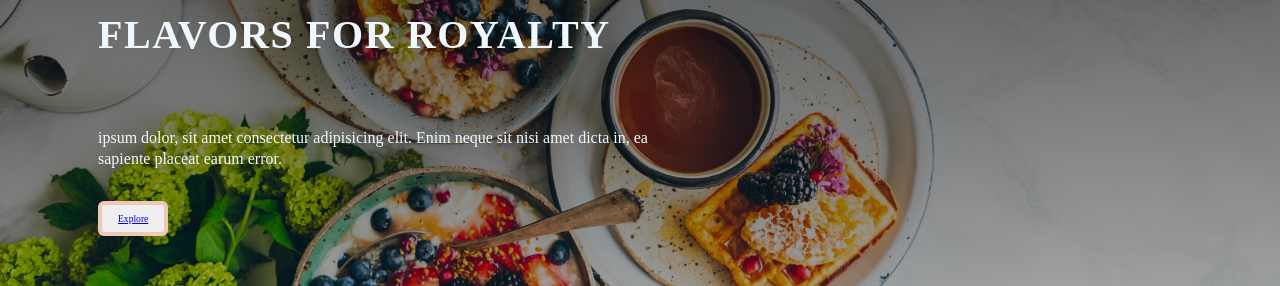
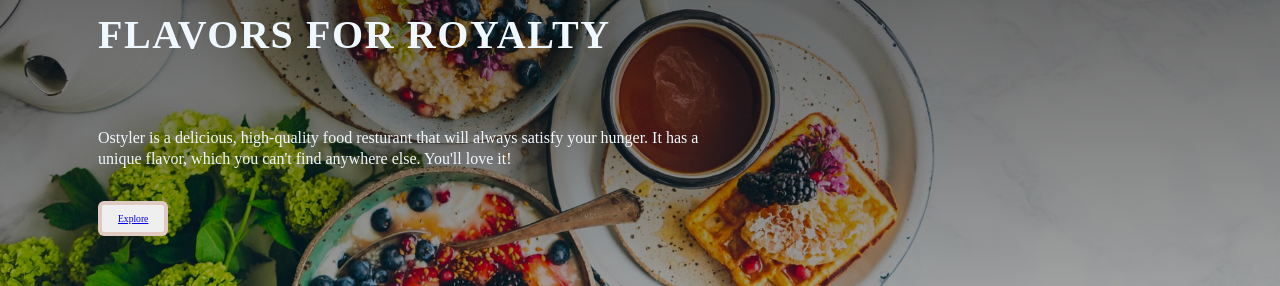
Before and after one commit to DamilolaF/my-landing-page, a React (Create React App) app in the folder page/: page / in a window 1280 px wide. Shown: the part 300-586 px from the top of the page. Built offline with nearby package versions, Linux system fonts and the light colour scheme; a web font is replaced by a local one.

Commit message:
commit update

```diff
--- a/page/src/App.js
+++ b/page/src/App.js
@@ -11,6 +11,7 @@
 import Contact from './components/Contact';
 import Footer from './components/Footer';
 import Chefs from './components/Chefs';
+import Slider from 'react-slick';
 import "slick-carousel/slick/slick.css";
 import "slick-carousel/slick/slick-theme.css";
 
--- a/page/src/components/Contact.css
+++ b/page/src/components/Contact.css
@@ -1,6 +1,6 @@
 .reservation{
     background: linear-gradient(to top, rgba(0, 0, 0, 0.8), rgba(0, 0, 0, 0.2)), url('../images/food.jpg');
-    height: 500px;
+    height: 600px;
     background-repeat: round;
     text-align: center;
 
--- a/page/src/components/Contact.js
+++ b/page/src/components/Contact.js
@@ -13,7 +13,11 @@
           </div>
           <br />
           <div className="field">
-          <input type="text" placeholder='Type Your E-mail' required/>
+          <input type="datetime-local" placeholder='Date' required/>
+          </div>
+         <br />
+          <div className="field">
+          <input type="email" placeholder='Type Your E-mail' required/>
           </div>
          <br />
           <div className="field">
--- a/page/src/components/Foods.js
+++ b/page/src/components/Foods.js
@@ -8,22 +8,14 @@
 
 const Foods = () => {
     //<Cakes></Cakes>
-    const settings = {
-      dots: true,
-      navs: true,
-      infinite: true,
-      swipeToSlide: true,
-      speed: 500,
-      slidesToShow: 1,
-      slidesToScroll: 1
-  };
+
         return (
         <div className="foodContainer" id="menu">
             <h1 className="foodHead">Popular Meal menu </h1>
             <div className="foodContent" >
 
               {foods.map((food, index)=> (
-                  <Slider {...settings}>
+
 
                   <div className="foodCard" key={index}>
                     <img src={food.img} alt={food.alt} className="foodImg" />
@@ -33,7 +25,7 @@
                     <button className='foodBtn'>Select</button>
                     </div>
                   </div>
-                  </Slider>
+
               ))}
             </div>
         </div>
--- a/page/src/components/Header.css
+++ b/page/src/components/Header.css
@@ -77,8 +77,8 @@
 .button{
     font-size: 0.6rem;
     padding: 0.5rem 1rem;
-    color:rgb(6, 6, 9);
-    border: solid 4px rgba(241, 163, 135, 0.512);
+    color:rgb(11, 11, 19);
+    border: solid 4px rgba(213, 168, 151, 0.512);
     transition: 0.2s ease-out;
     margin-bottom: 10px;
     border-radius: 6px;
--- a/page/src/components/Header.js
+++ b/page/src/components/Header.js
@@ -17,7 +17,7 @@
       <div className="contentItems">
       <h1 className='app__header-h1' >Flavors for royalty</h1>
       <p className='navbar-link' style={{ margin: '2rem 0' }} >
-        ipsum dolor, sit amet consectetur adipisicing elit. Enim neque sit nisi amet dicta in, ea sapiente placeat earum error.
+      Ostyler is a delicious, high-quality food resturant that will always satisfy your hunger. It has a unique flavor, which you can't find anywhere else. You'll love it!
       </p>
 
       <button type='button' className='button' ><a href='#menu'>Explore</a></button>
```
